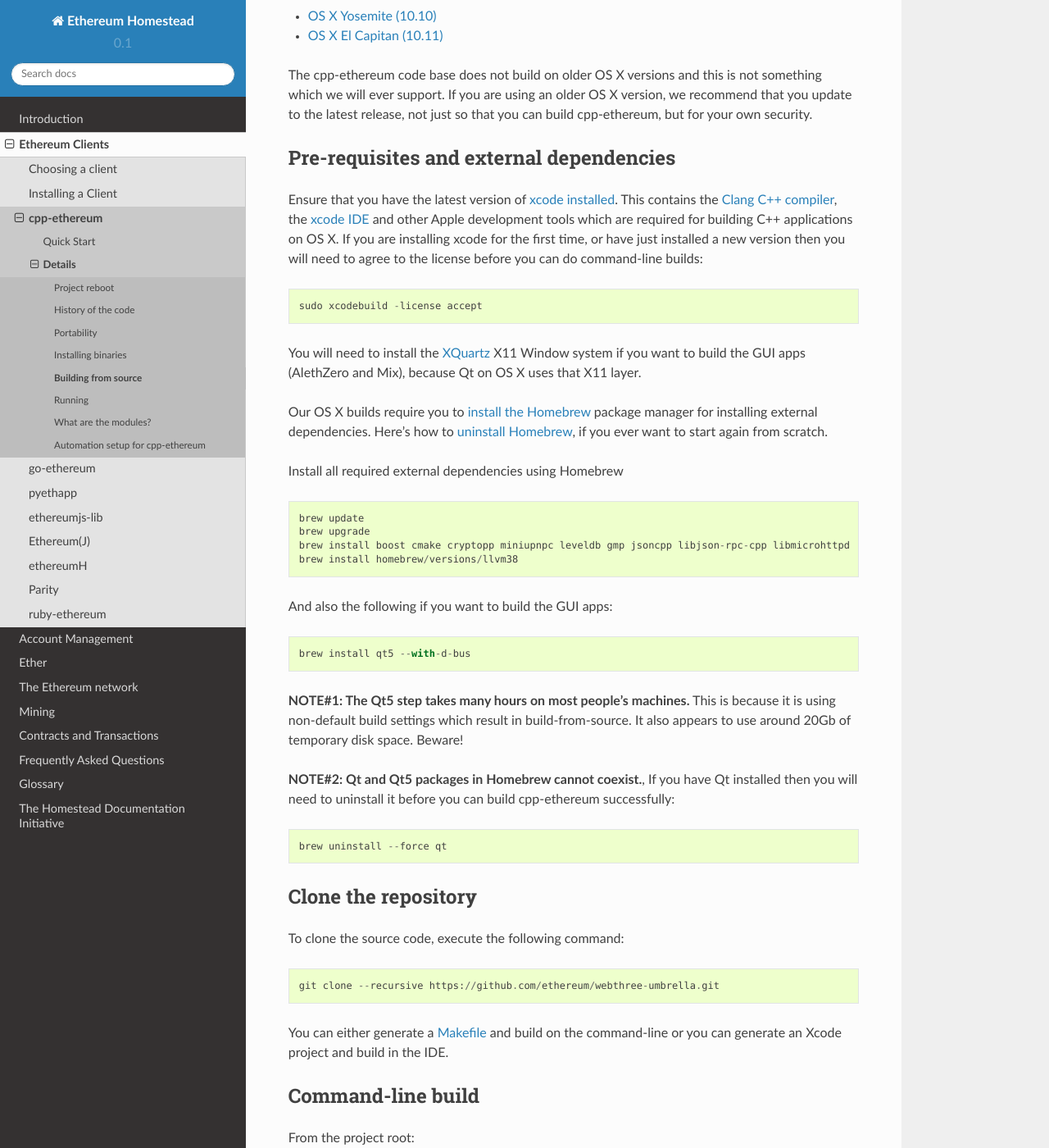
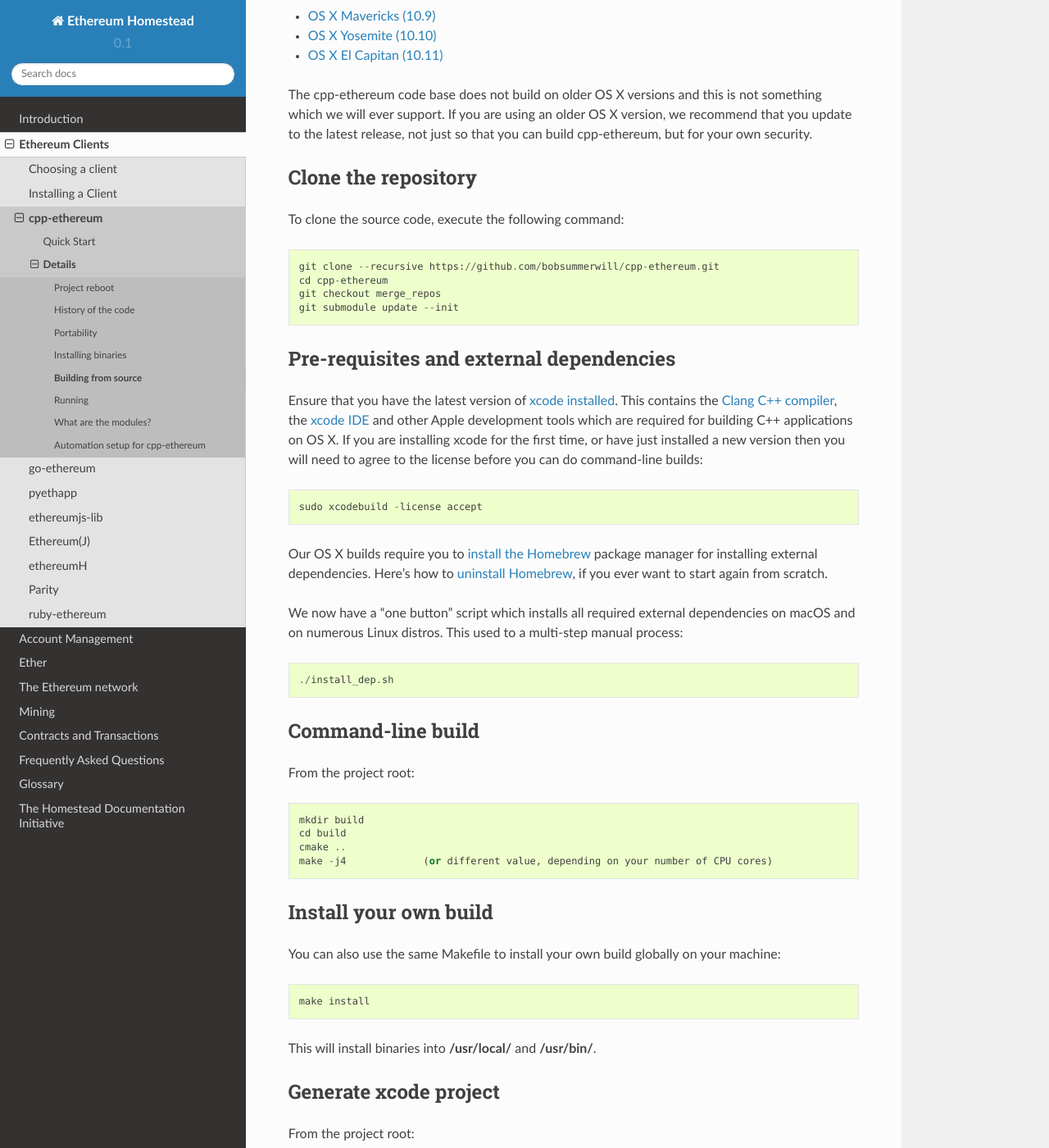
Before and after one commit to ethereum/homestead-guide, a Sphinx documentation site: the page built from source/ethereum-clients/cpp-ethereum/building-from-source/macos.rst, in a window 1280 px wide and 1400 px high, scrolled down 664 px. Shown: the whole window at 82% size. Built offline with Sphinx 7.4.7 and the Read the Docs theme 2.0.0, drawn with Linux system fonts in a browser that asks for light colours; some of the changed text lies outside the part shown.

Commit message:
Correct building-from-source instructions for cpp-ethereum for our transitional state. I will put more love into this very soon. But at least the instructions point to the right place now!

```diff
--- a/source/ethereum-clients/cpp-ethereum/building-from-source/osx.rst
+++ b/source/ethereum-clients/cpp-ethereum/building-from-source/macos.rst
@@ -29,8 +29,9 @@
 <https://gitter.im/ethereum/cpp-ethereum-development>`_ gitter channel is where we hang out, and try
 to work together to get known issues resolved.
 
-We only support the two most recent OS X versions:
+We only support the following OS X versions:
 
+- `OS X Mavericks (10.9) <https://en.wikipedia.org/wiki/OS_X_Mavericks>`_
 - `OS X Yosemite (10.10) <https://en.wikipedia.org/wiki/OS_X_Yosemite>`_
 - `OS X El Capitan (10.11) <https://en.wikipedia.org/wiki/OS_X_El_Capitan>`_
 
@@ -38,6 +39,17 @@
 is not something which we will ever support.  If you are using an older
 OS X version, we recommend that you update to the latest release, not
 just so that you can build cpp-ethereum, but for your own security.
+
+
+Clone the repository
+--------------------------------------------------------------------------------
+
+To clone the source code, execute the following command: ::
+
+    git clone --recursive https://github.com/bobsummerwill/cpp-ethereum.git
+    cd cpp-ethereum
+    git checkout merge_repos
+    git submodule update --init
 
 
 Pre-requisites and external dependencies
@@ -54,45 +66,16 @@
 
     sudo xcodebuild -license accept
 
-You will need to install the `XQuartz <http://xquartz.macosforge.org/landing/>`_ X11 Window
-system if you want to build the GUI apps (AlethZero and Mix), because Qt on OS X uses that X11 layer.
-
 Our OS X builds require you to `install the Homebrew <http://brew.sh>`_
 package manager for installing external dependencies.
 Here's how to `uninstall Homebrew
 <https://github.com/Homebrew/homebrew/blob/master/share/doc/homebrew/FAQ.md#how-do-i-uninstall-homebrew>`_,
 if you ever want to start again from scratch.
 
-Install all required external dependencies using Homebrew ::
+We now have a "one button" script which installs all required external dependencies
+on macOS and on numerous Linux distros.   This used to a multi-step manual process: ::
 
-    brew update
-    brew upgrade
-    brew install boost cmake cryptopp miniupnpc leveldb gmp jsoncpp libjson-rpc-cpp libmicrohttpd
-    brew install homebrew/versions/llvm38
-
-And also the following if you want to build the GUI apps:  ::
-
-    brew install qt5 --with-d-bus
-
-**NOTE#1:  The Qt5 step takes many hours on most people's machines.**  This is because it is
-using non-default build settings which result in build-from-source.  It also appears
-to use around 20Gb of temporary disk space.   Beware!
-
-**NOTE#2:  Qt and Qt5 packages in Homebrew cannot coexist.**, If you have Qt
-installed then you will need to uninstall it before you can build cpp-ethereum successfully: ::
-
-    brew uninstall --force qt
-
-
-Clone the repository
---------------------------------------------------------------------------------
-
-To clone the source code, execute the following command: ::
-
-    git clone --recursive https://github.com/ethereum/webthree-umbrella.git
-
-You can either generate a `Makefile <https://en.wikipedia.org/wiki/Makefile>`_ and
-build on the command-line or you can generate an Xcode project and build in the IDE.
+    ./install_dep.sh
 
 
 Command-line build
```
Also changed, not shown: source/ethereum-clients/cpp-ethereum/building-from-source/index.rst (+7 -3 lines), source/ethereum-clients/cpp-ethereum/building-from-source/linux.rst (+17 -1 lines), source/ethereum-clients/cpp-ethereum/building-from-source/windows.rst (+7 -2 lines).
